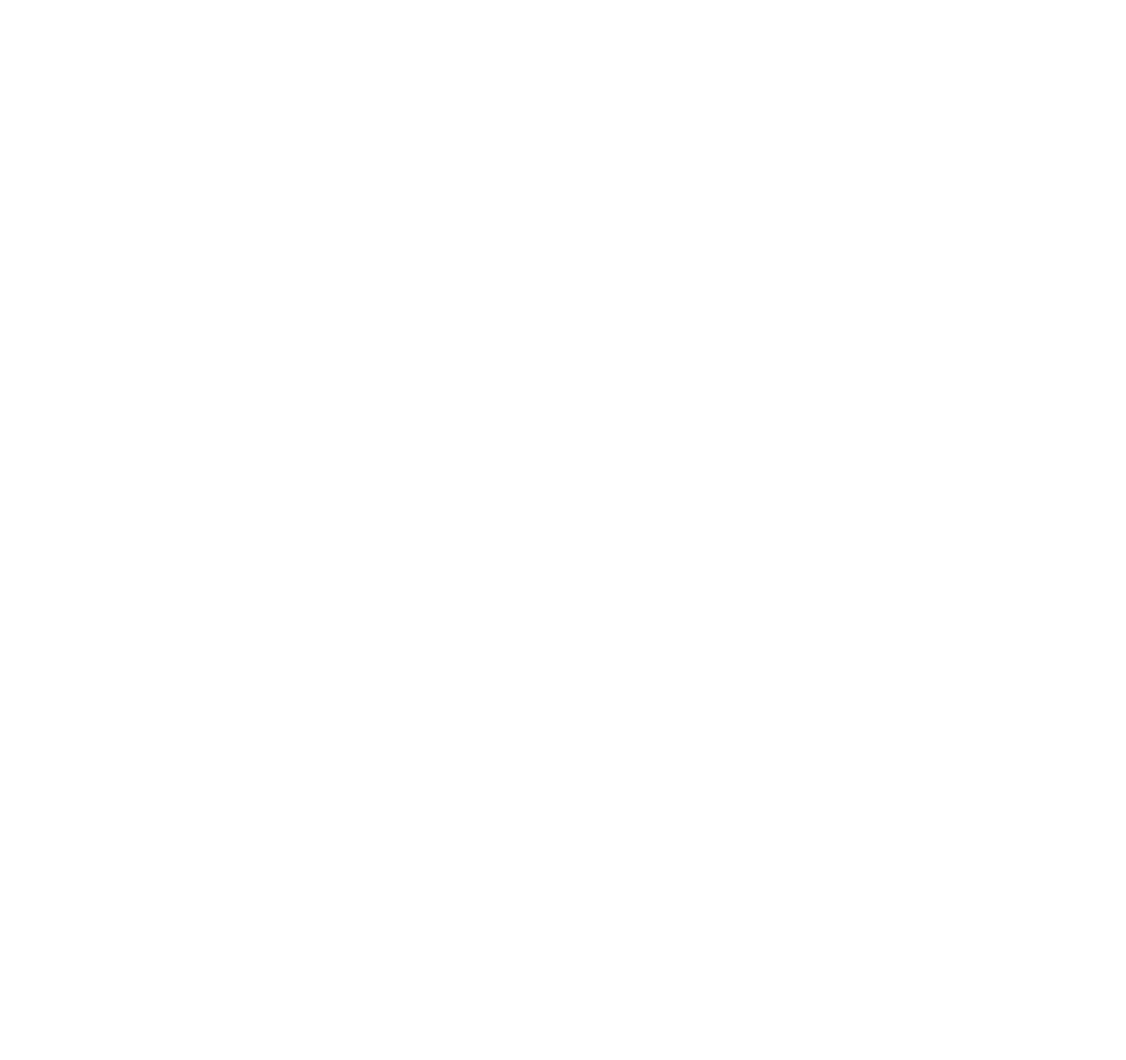
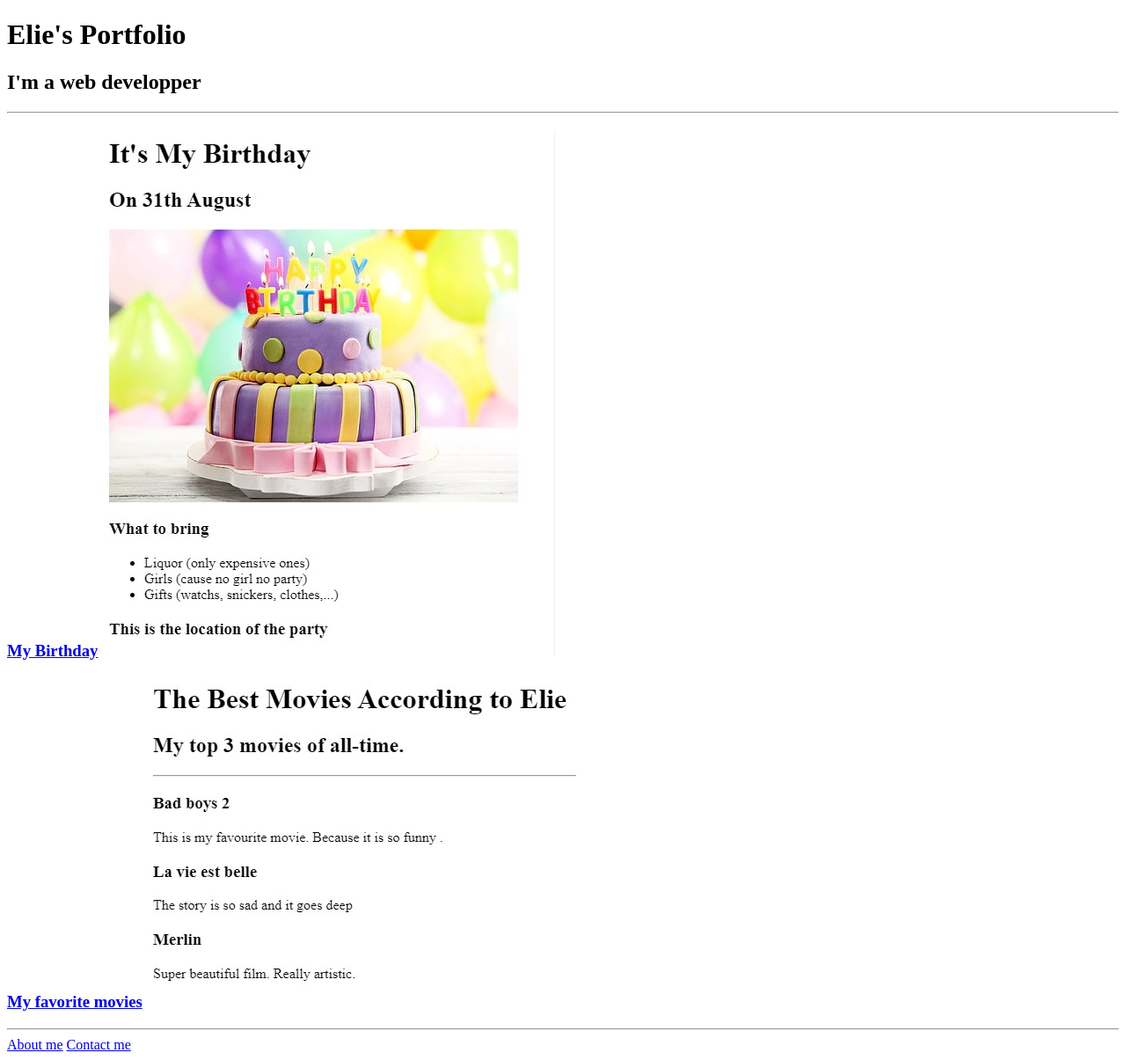
Before and after one commit to ElieBulakali/html-firstproject, a plain HTML site: page index.html in a window 1280 px wide. Shown: the whole page at 88% size. Before the commit the page ends 800 px from the top, so only its background shows below. Drawn offline with Linux system fonts and the light colour scheme.

Commit message:
Update index.html
My index was empty so I wrote the codes with GitHub

```diff
--- a/index.html
+++ b/index.html
@@ -1,15 +1,26 @@
-<!-- TODO 1: Create the HTML Boilerplate -->
+<!DOCTYPE html>
+<html lang="en">
+<head>
+    <meta charset="UTF-8">
+    <meta name="viewport" content="width=device-width, initial-scale=1.0">
+    <title>Elie's Portfolio</title>
+</head>
+<body>
 
-<!-- TODO 2: Add Your previous projects' HTML into the public folder -->
+</body>
+</html>
 
-<!-- TODO 3: Take screenshots of your project previews and add the images to the images folder -->
+<h1> Elie's Portfolio</h1>
+<h2>I'm a web developper</h2>
+<hr>
 
-<!-- TODO 4: Add titles/subtitles etc. -->
+<h3><a href="../3.4 Birthday Invite Project/index.html">My Birthday</a>
+<img src="./assets/images/My birthday.jpg" alt="My Birthday"></h3>
 
-<!-- TODO 5: Add a link to the project pages -->
+<h3><a href="../2.4 Movie Ranking Project/index.html">My favorite movies</a>
+<img src="./assets/images/My movie ranking.jpg" alt="My movie ranking">
+</h3>
+<hr>
 
-<!-- TODO 6: Add images to show the project previews
-HINT for TODO 6: You can use the height attribute set to 200 to make the image smaller:
-https://developer.mozilla.org/en-US/docs/Web/HTML/Element/img#attr-height -->
-
-<!-- TODO 7: Add the Contact Me and About Me page links -->
+ <a href="../4.1 Webpages/public/about.html">About me</a>
+ <a href="../4.1 Webpages/public/contact.html">Contact me</a>
```
